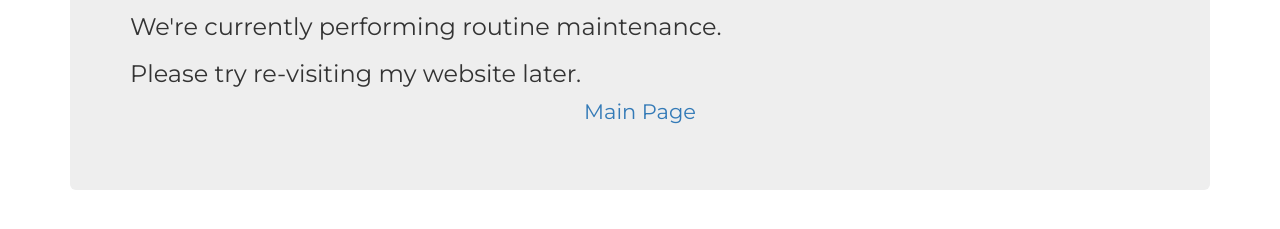
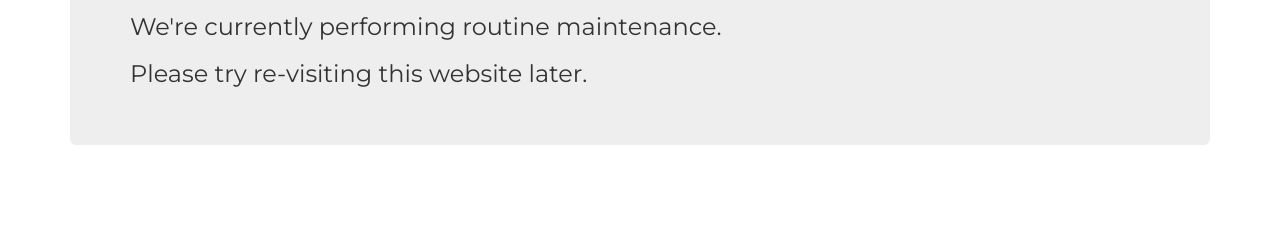
Before and after one commit to FlamesRunner/flamesrunner.github.io, a plain HTML site: page index.html in a window 1280 px wide. Shown: the part 183-412 px from the top of the page. Drawn offline with nearby package versions, Linux system fonts and the light colour scheme.

Commit message:
Update index.html

```diff
--- a/index.html
+++ b/index.html
@@ -4,7 +4,7 @@
 <script src="https://maxcdn.bootstrapcdn.com/bootstrap/3.3.5/js/bootstrap.min.js" integrity="sha256-Sk3nkD6mLTMOF0EOpNtsIry+s1CsaqQC1rVLTAy+0yc= sha512-K1qjQ+NcF2TYO/eI3M6v8EiNYZfA95pQumfvcVrTHtwQVDG+aHRqLi/ETn2uB+1JqwYqVG3LIvdm9lj6imS/pQ==" crossorigin="anonymous"></script>
 <link href='https://fonts.googleapis.com/css?family=Montserrat' rel='stylesheet' type='text/css'>
 <font face="Montserrat">
-<title>Sorry!</title>
+<title>Under maintenance</title>
 </head>
 <body>
 <br> </br>
@@ -12,8 +12,7 @@
 <div class="jumbotron">
 <h1>Sorry!</h1>
 <h3>We're currently performing routine maintenance.</h3>
-<h3>Please try re-visiting my website later.</h3>
-<center><p><a href="https://andrew-hong.me">Main Page</a></p></center>
+<h3>Please try re-visiting this website later.</h3>
 </div>
 </div>
 </body>
```
